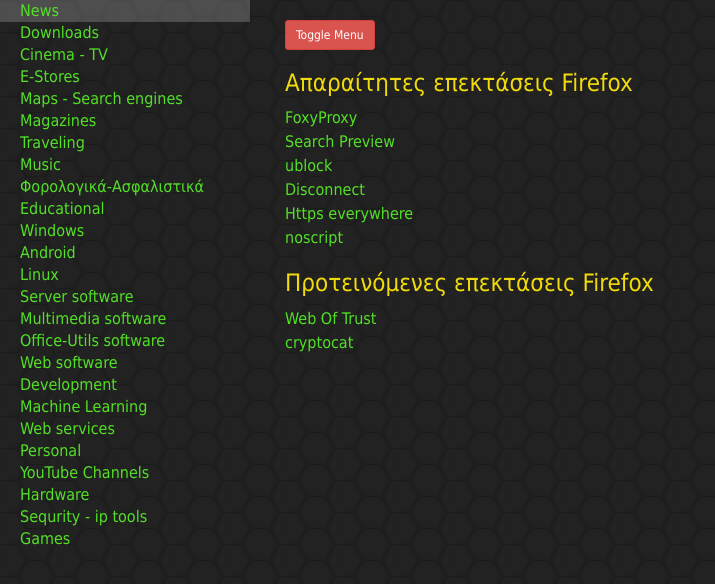
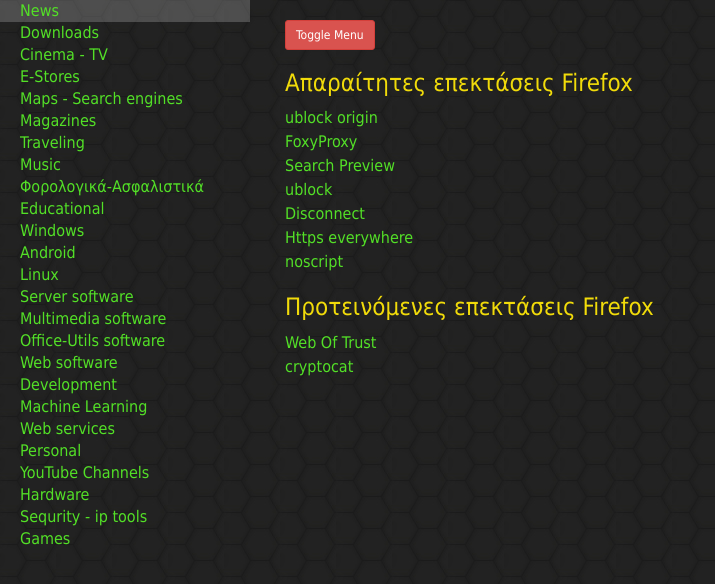
Before and after one commit to tedlaz/weblinks, a plain HTML site: page firefoxExtensions.html in a window 1280 px wide. Shown: the whole page, without its empty margins (0-715 px from the left). Drawn offline with Linux system fonts and the light colour scheme.

Commit message:
ublock origin added to firefox addons

```diff
--- a/firefoxExtensions.html
+++ b/firefoxExtensions.html
@@ -36,6 +36,7 @@
 
 <h3>Απαραίτητες επεκτάσεις Firefox</h3>
 <ul>
+<li><a href="https://addons.mozilla.org/en-US/firefox/addon/ublock-origin/" target="_blank">ublock origin</a></li>
 <li><a href="https://addons.mozilla.org/en-US/firefox/addon/foxyproxy-basic/" target="_blank">FoxyProxy </a></li>
 <li><a href="http://searchpreview.de/" target="_blank">Search Preview</a></li>
 <li><a href="https://github.com/gorhill/uBlock/releases" target="_blank">ublock</a></li>
```
